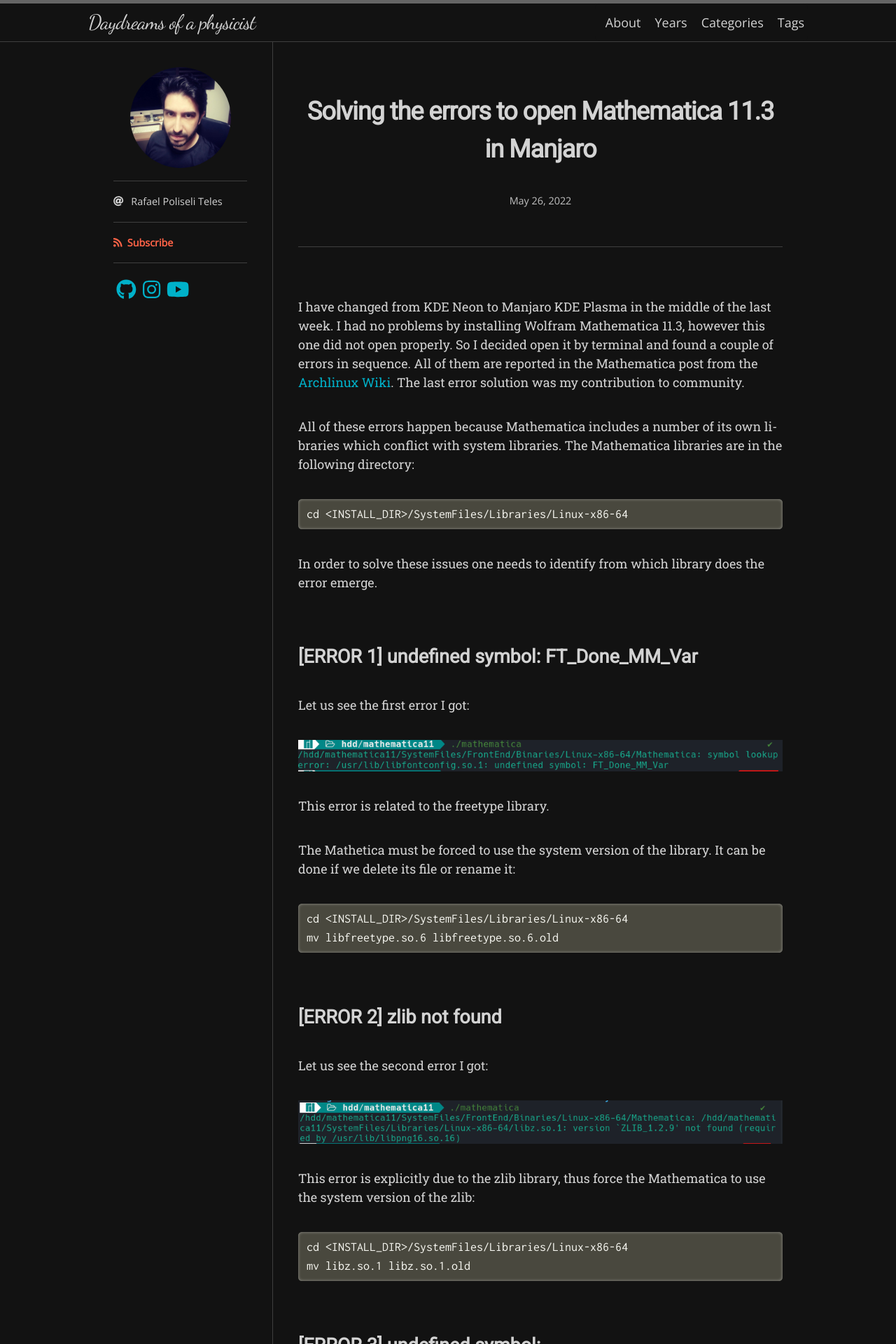
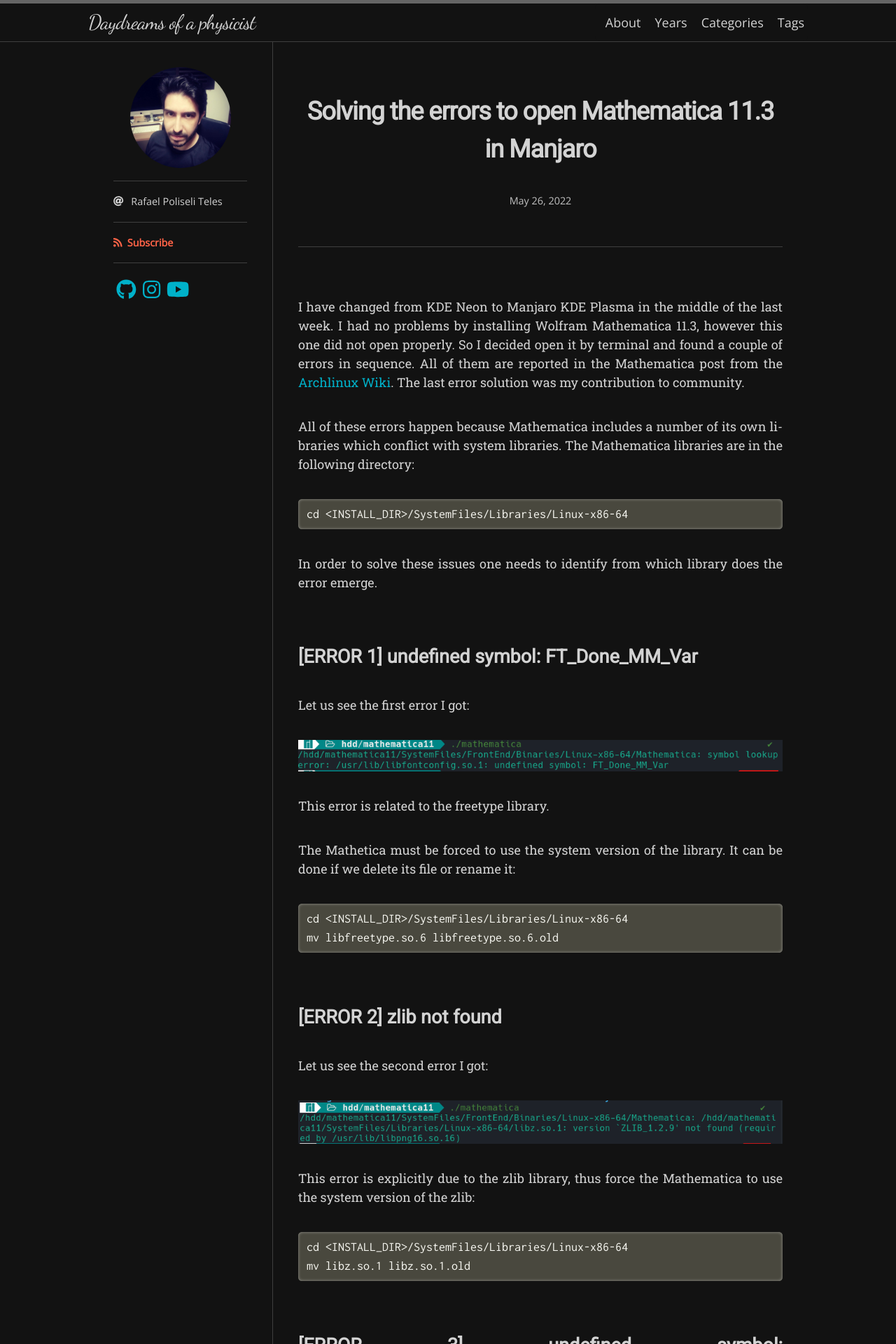
Before and after one commit to rpoliselit/blog, a Jekyll site: the page built from _posts/2022-05-26-mathematica-error-in-manjaro.md, in a window 1280 px wide. Shown: the top 1920 px of the page at 70% size. Built offline with Jekyll 4.4.1, drawn with Linux system fonts in a browser that asks for light colours; nearby versions of some CDN libraries; some web fonts are replaced.

Commit message:
Change post align to justify

```diff
--- a/_layouts/post.html
+++ b/_layouts/post.html
@@ -30,7 +30,7 @@ layout: default
 
   </header>
 
-  <div class="post-content e-content" itemprop="articleBody"}>
+  <div class="post-content e-content" itemprop="articleBody" style="text-align: justify">
     {{ content }}
   </div>
 
```
